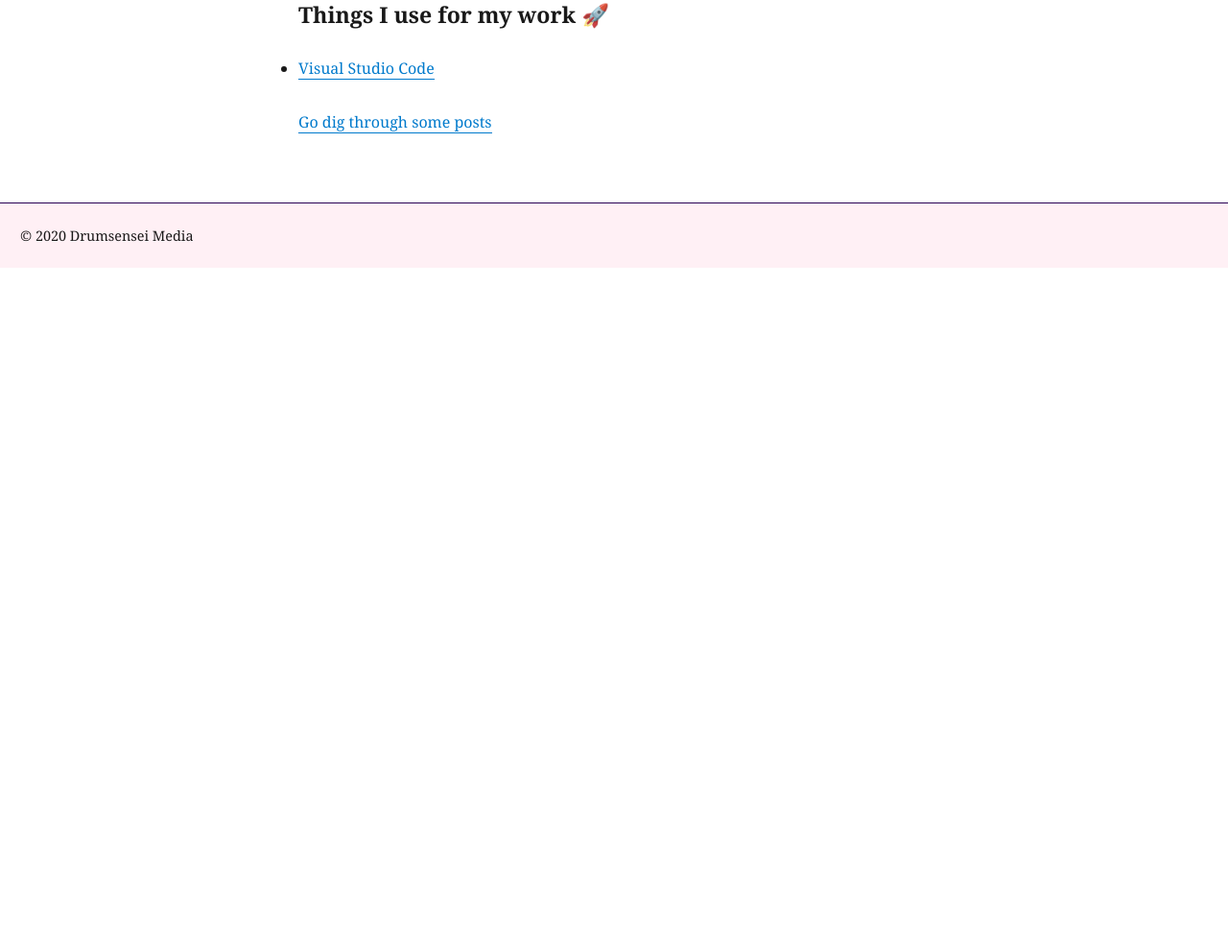
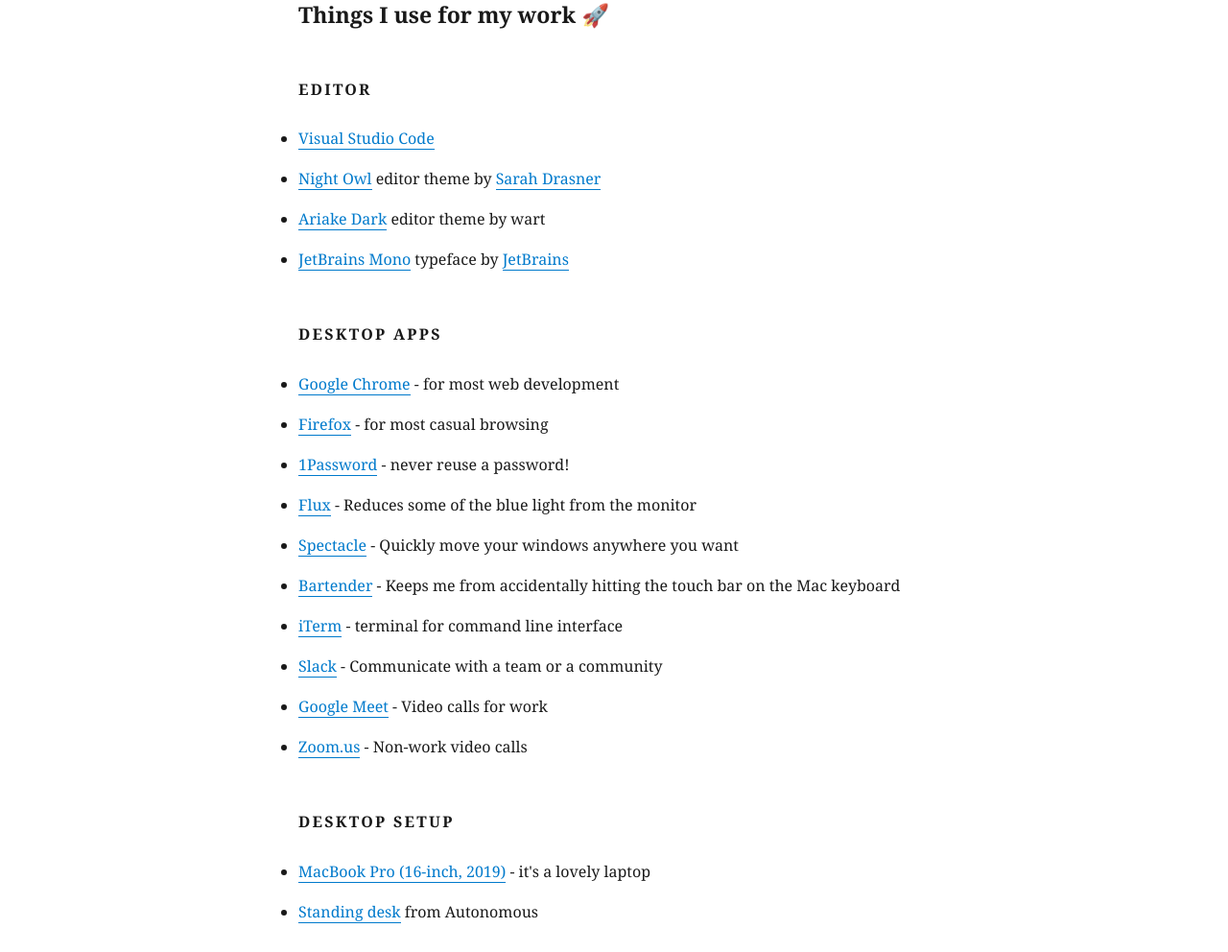
Before and after one commit to m2mathew/drumsensei-blog, a Gatsby site: page /uses in a window 1280 px wide. Shown: the part 156-1148 px from the top of the page at 96% size. Before the commit the page ends 800 px from the top, so only its background shows below. Built offline with nearby package versions, Linux system fonts and the light colour scheme; Gatsby itself is replaced by a stand-in of ours; some packages are replaced by stand-ins of ours.

Commit message:
Add more content to the 'uses' page

```diff
--- a/src/pages/uses.js
+++ b/src/pages/uses.js
@@ -1,5 +1,5 @@
 // External Dependencies
-import Helmet from 'react-helmet'
+import { Helmet } from 'react-helmet';
 import Link from 'gatsby-link'
 import React from 'react'
 import { graphql } from 'gatsby'
@@ -21,13 +21,69 @@
       <div>
         <section>
           <h3>Things I use for my work 🚀</h3>
-          <p>
+          <div>
+            <h4>Editor</h4>
             <ul>
               <li>
                 <a href="https://code.visualstudio.com/">Visual Studio Code</a>
               </li>
+              <li>
+                <a href="https://marketplace.visualstudio.com/items?itemName=sdras.night-owl&WT.mc_id=twitter-social-sdras">Night Owl</a> editor theme by <a href="https://twitter.com/sarah_edo">Sarah Drasner</a>
+              </li>
+              <li>
+                <a href="https://marketplace.visualstudio.com/items?itemName=wart.ariake-dark">Ariake Dark</a> editor theme by wart
+              </li>
+              <li>
+                <a href="https://www.jetbrains.com/lp/mono/">JetBrains Mono</a> typeface by <a href="https://www.jetbrains.com/">JetBrains</a>
+              </li>
             </ul>
-          </p>
+          </div>
+          <div>
+            <h4>Desktop Apps</h4>
+            <ul>
+              <li>
+                <a href="https://www.google.com/chrome">Google Chrome</a> - for most web development
+              </li>
+              <li>
+                <a href="https://www.mozilla.org/en-US/firefox/">Firefox</a> - for most casual browsing
+              </li>
+              <li>
+                <a href="https://1password.com/">1Password</a> - never reuse a password!
+              </li>
+              <li>
+                <a href="https://justgetflux.com/">Flux</a> - Reduces some of the blue light from the monitor
+              </li>
+              <li>
+                <a href="https://www.spectacleapp.com/">Spectacle</a> - Quickly move your windows anywhere you want
+              </li>
+              <li>
+                <a href="https://www.macbartender.com/">Bartender</a> - Keeps me from accidentally hitting the touch bar on the Mac keyboard
+              </li>
+              <li>
+                <a href="https://iterm2.com/">iTerm</a> - terminal for command line interface
+              </li>
+              <li>
+                <a href="https://slack.com/">Slack</a> - Communicate with a team or a community
+              </li>
+              <li>
+                <a href="https://meet.google.com/">Google Meet</a> - Video calls for work
+              </li>
+              <li>
+                <a href="https://zoom.us/">Zoom.us</a> - Non-work video calls
+              </li>
+            </ul>
+          </div>
+          <div>
+            <h4>Desktop Setup</h4>
+            <ul>
+              <li>
+                <a href="https://www.apple.com/macbook-pro-16/">MacBook Pro (16-inch, 2019)</a> - it's a lovely laptop
+              </li>
+              <li>
+                <a href="https://www.autonomous.ai/standing-desks/smartdesk-2-business?option1=3&option2=5&option16=37&option17=41">Standing desk</a> from Autonomous
+              </li>
+            </ul>
+          </div>
         </section>
         <Link to="/">Go dig through some posts</Link>
       </div>
```
